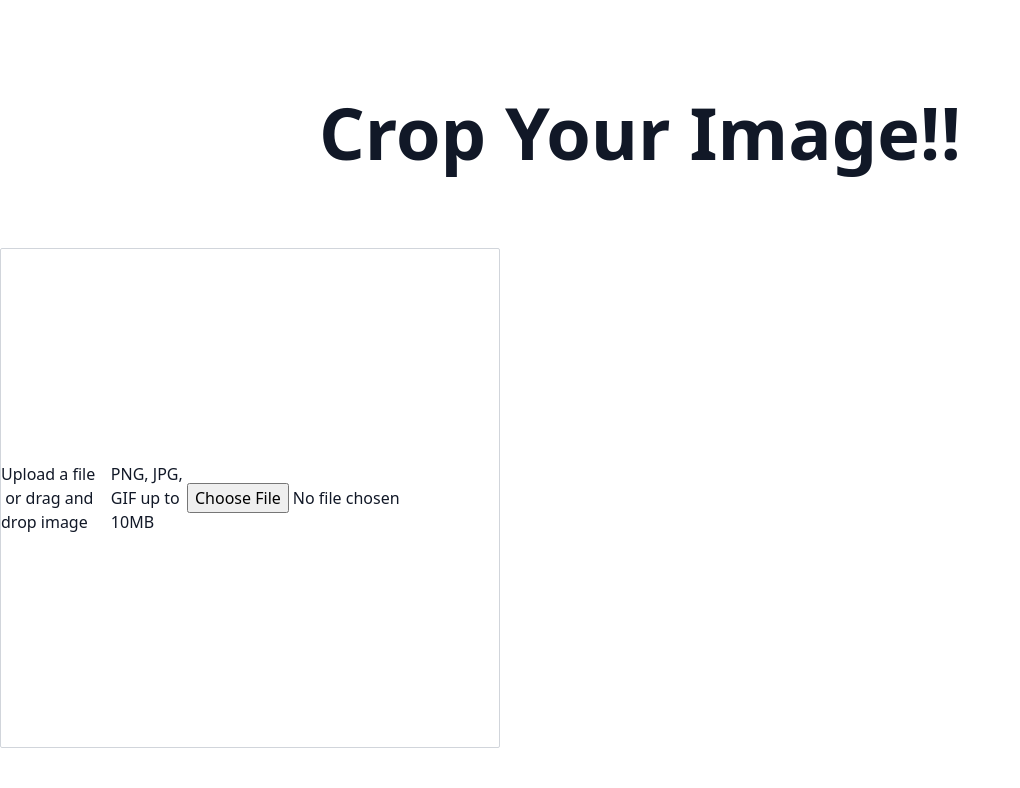
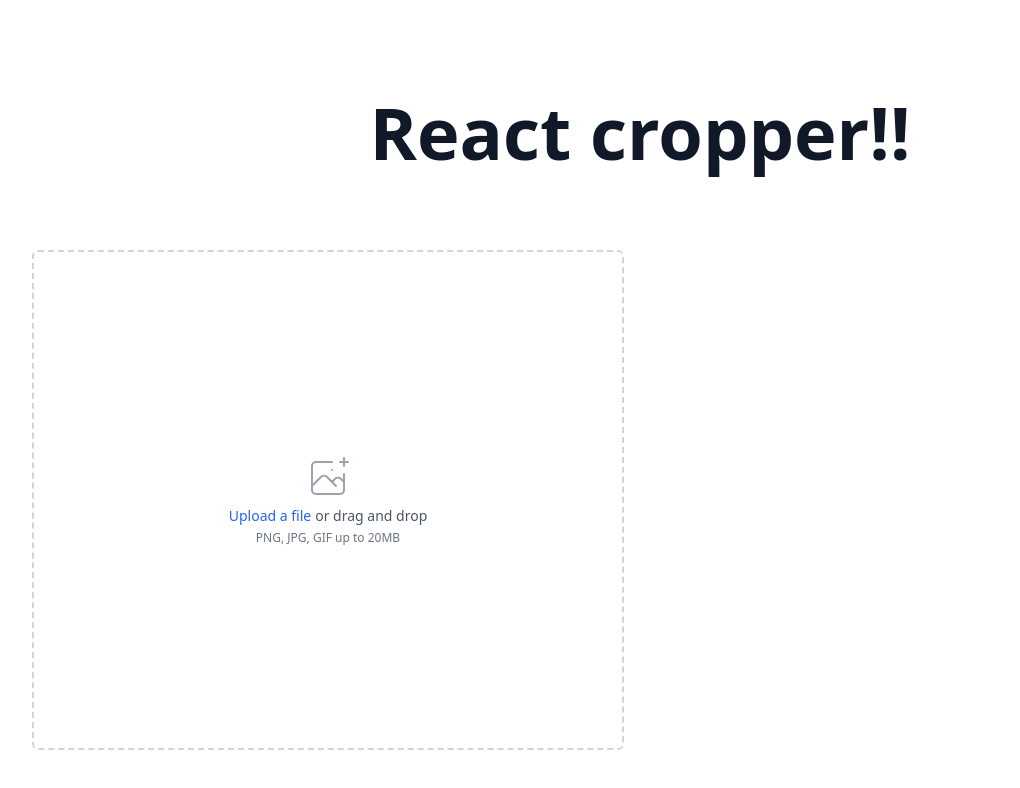
Before and after one commit to kjsik11/crop-image, a Next.js app: page / in a window 1280 px wide. Shown: the top 788 px of the page, without its empty margins (0-1020 px from the left). Built offline with nearby package versions, Linux system fonts and the light colour scheme.

Commit message:
apply design

```diff
--- a/pages/index.tsx
+++ b/pages/index.tsx
@@ -1,32 +1,73 @@
+import 'react-image-crop/dist/ReactCrop.css';
+
+import { ChevronDownIcon } from '@heroicons/react/outline';
 import { useState } from 'react';
 import ReactCrop, { Crop } from 'react-image-crop';
 
+import { Button, Dropdown } from '@src/components/ui';
 import DragDrop from '@src/components/ui/DragDrop';
-
-import 'react-image-crop/dist/ReactCrop.css';
 
 export default function IndexPage() {
   const [originImage, setOriginImage] = useState<File | null>(null);
+  const [downloadFileName, setDownloadFileName] = useState<string>('');
   const [crop, setCrop] = useState<Crop>({
-    unit: 'px', // default, can be 'px' or '%'
-    x: 130,
-    y: 50,
-    width: 200,
-    height: 200,
+    unit: '%', // default, can be 'px' or '%'s
+    x: 0,
+    y: 0,
+    width: 100,
+    height: 100,
   });
 
+  const [currentRatio, setCurrentRatio] = useState<'16 / 9' | '1 / 1'>('1 / 1');
+
+  const ratioList = [
+    { label: '16 / 9', onClick: () => setCurrentRatio('16 / 9') },
+    { label: '1 / 1', onClick: () => setCurrentRatio('1 / 1') },
+  ];
+
   return (
-    <div className="max-w-7xl mx-auto pt-24">
-      <h1 className="text-7xl text-center font-semibold">Crop Your Image!!</h1>
-      <section className="mt-20 w-[500px] h-[500px] rounded-sm flex justify-center items-center border-gray-300 border">
+    <div className="max-w-7xl mx-auto pt-24 px-8">
+      <h1 className="text-7xl text-center font-semibold">React cropper!!</h1>
+      <section className="grid grid-cols-2 gap-8 mt-20 h-[500px]">
+        <div className="rounded-sm flex justify-center items-center">
           {originImage ? (
             <ReactCrop
+              onImageLoaded={() => {}}
               src={URL.createObjectURL(originImage)}
               crop={crop}
               onChange={(newCrop) => setCrop(newCrop)}
             />
           ) : (
-          <DragDrop onDropFile={(image) => setOriginImage(image)} />
+            <DragDrop
+              className="hidden sm:flex justify-center mt-4"
+              maximumSize={20}
+              onDropFile={(image) => setOriginImage(image)}
+            />
+          )}
+        </div>
+        {originImage && (
+          <div className="flex flex-col justify-between">
+            <div>
+              <p className="text-lg font-medium">FileName: {originImage.name}</p>
+              <p className="mt-4 text-gray-700">Ratio</p>
+              <Dropdown
+                dropdownItems={ratioList}
+                button={
+                  <div className="border border-black rounded-md w-56 h-12 px-4 flex justify-between items-center">
+                    {currentRatio}
+                    <ChevronDownIcon className="w-5 h-5" />
+                  </div>
+                }
+              />
+              <p className="mt-4">Set File name</p>
+              <input onChange={(e) => setDownloadFileName(e.target.value)} />
+            </div>
+            <div className="self-end w-full">
+              <Button full size="lg">
+                Crop
+              </Button>
+            </div>
+          </div>
         )}
       </section>
     </div>
--- a/src/components/ui/DragDrop.tsx
+++ b/src/components/ui/DragDrop.tsx
@@ -1,5 +1,5 @@
 import cn from 'classnames';
-import { useRef, useState } from 'react';
+import { useState } from 'react';
 
 import { useNoti } from '@src/lib/hooks/use-noti';
 
@@ -19,7 +19,6 @@ export default function DragDrop({
   maximumSize = 10,
 }: DragDropProps) {
   const [dragOverStatus, setDragOverStatus] = useState(false);
-  const inputRef = useRef<HTMLInputElement>(null);
 
   const isValidFileSize = (file: File) => file.size < maximumSize * 1000 * 1000;
 
@@ -29,7 +28,7 @@ export default function DragDrop({
     <div
       className={cn(
         className,
-        'mt-1 flex justify-center items-center px-6 py-3 h-36 border-2 border-dashed rounded-md transition-colors',
+        'mt-1 flex justify-center items-center px-6 py-3 border-2 border-dashed rounded-md transition-colors w-full h-full',
         dragOverStatus ? 'border-gray-500' : 'border-gray-300',
       )}
       onDragOver={(e) => {
@@ -74,22 +73,32 @@ export default function DragDrop({
       {dragOverStatus ? (
         <p className="font-medium text-gray-700">drop a file here</p>
       ) : (
-        <div className="space-y-1 flex flex-col items-center">
-          <div className="text-sm text-gray-600">
-            <button className="relative cursor-pointer bg-white rounded-md font-medium text-blue-600 hover:underline hover:text-blue-500 focus-within:outline-none">
-              Upload a file
-            </button>
-            <span className="pl-1">&nbsp;or drag and drop image</span>
-          </div>
-          <p className="text-xs text-gray-500">PNG, JPG, GIF up to {maximumSize}MB</p>
-        </div>
-      )}
+        <div className="space-y-1 text-center">
+          <svg
+            className="mx-auto h-12 w-12 text-gray-400"
+            stroke="currentColor"
+            fill="none"
+            viewBox="0 0 48 48"
+            aria-hidden="true"
+          >
+            <path
+              d="M28 8H12a4 4 0 00-4 4v20m32-12v8m0 0v8a4 4 0 01-4 4H12a4 4 0 01-4-4v-4m32-4l-3.172-3.172a4 4 0 00-5.656 0L28 28M8 32l9.172-9.172a4 4 0 015.656 0L28 28m0 0l4 4m4-24h8m-4-4v8m-12 4h.02"
+              strokeWidth={2}
+              strokeLinecap="round"
+              strokeLinejoin="round"
+            />
+          </svg>
+          <div className="flex text-sm text-gray-600">
+            <label
+              htmlFor={id}
+              className="relative cursor-pointer bg-white rounded-md font-medium text-blue-600 hover:text-blue-500 focus-within:outline-none"
+            >
+              <span>Upload a file</span>
               <input
                 id={id}
-        ref={inputRef}
                 name="file-upload"
                 type="file"
-        className="hidden"
+                className="sr-only"
                 accept="image/gif, image/jpeg, image/png"
                 onChange={(e) => {
                   if (!e.target.files || !e.target.files[0]) return;
@@ -108,6 +117,12 @@ export default function DragDrop({
                   onDropFile(file);
                 }}
               />
+            </label>
+            <p className="pl-1">or drag and drop</p>
+          </div>
+          <p className="text-xs text-gray-500">PNG, JPG, GIF up to {maximumSize}MB</p>
+        </div>
+      )}
     </div>
   );
 }
--- a/tailwind.config.js
+++ b/tailwind.config.js
@@ -2,7 +2,7 @@ const colors = require('tailwindcss/colors');
 
 module.exports = {
   mode: 'jit',
-  purge: ['./pages/**/*.{js,ts,jsx,tsx}', './components/**/*.{js,ts,jsx,tsx}'],
+  purge: ['./pages/**/*.{js,ts,jsx,tsx}', './src/components/**/*.{js,ts,jsx,tsx}'],
   darkMode: false, // or 'media' or 'class'
   theme: {
     extend: {
```
Lines whose indentation alone changed are shown as unchanged.
